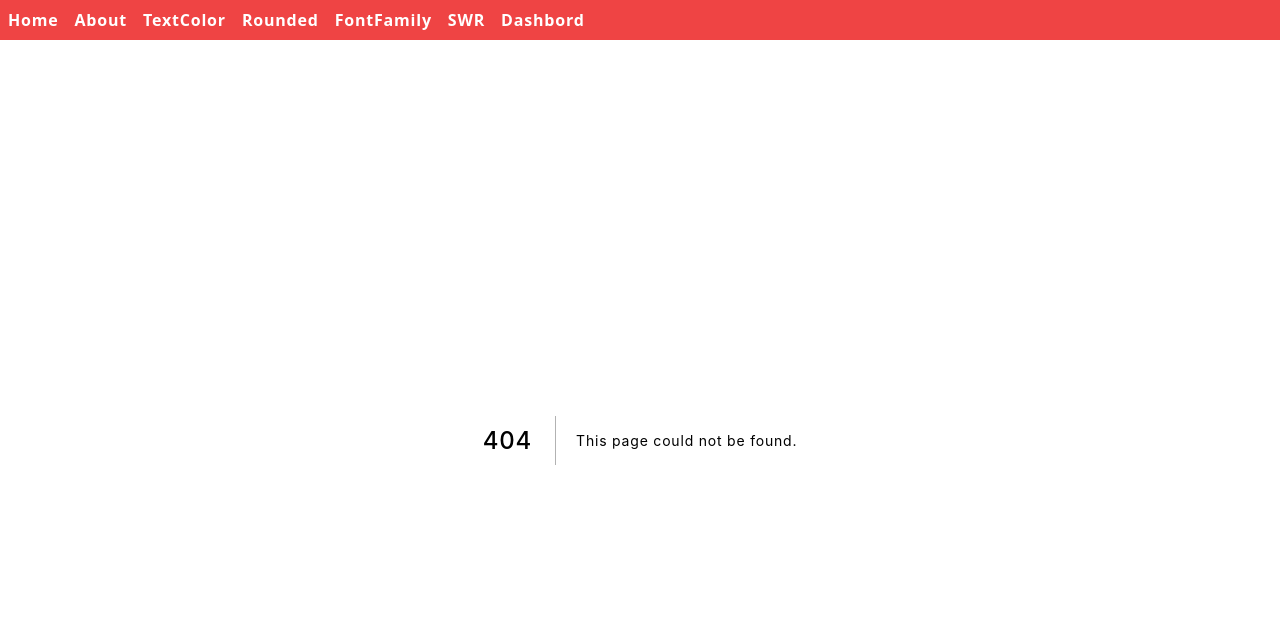
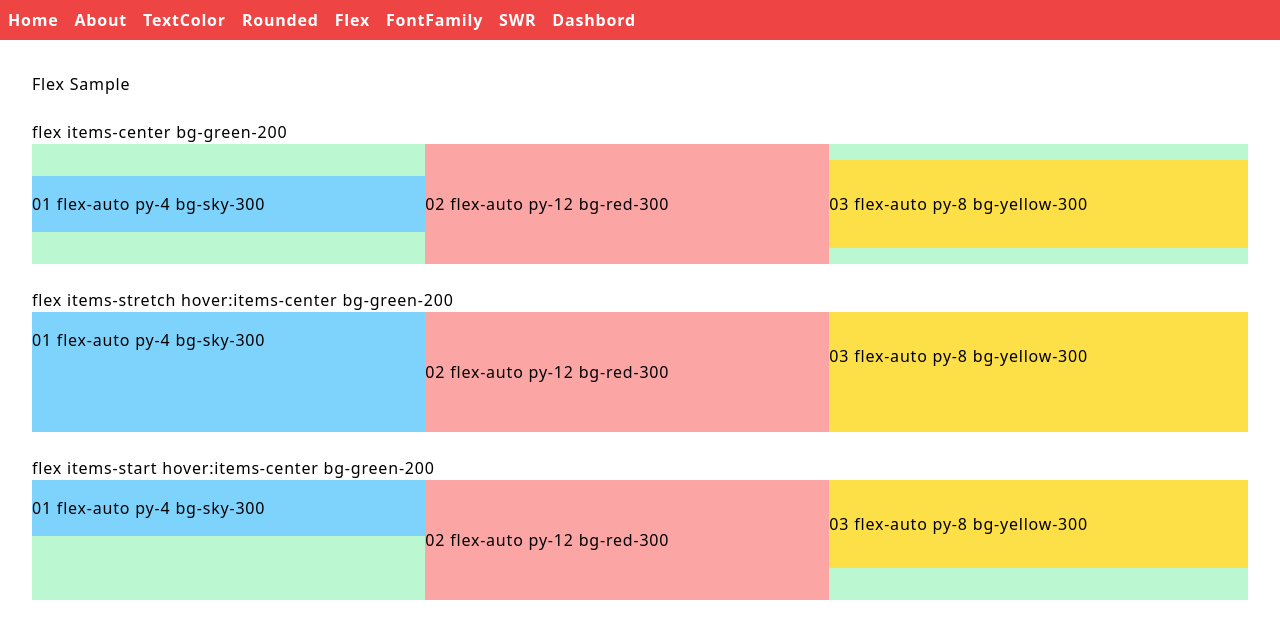
Before and after one commit to kanta13jp1/nextjs-type, a Next.js app: page /flex in a window 1280 px wide. Before the commit this address had no page. Shown: the top 638 px of the page. Built offline with nearby package versions, Linux system fonts and the light colour scheme.

Commit message:
items-center

```diff
--- /dev/null
+++ b/src/pages/flex.tsx
@@ -0,0 +1,41 @@
+import Head from 'next/head';
+
+import type { NextPage } from 'next';
+
+const Flex: NextPage = () => {
+  return (
+    <div className="container mx-auto px-6 py-8">
+      <div className="flex min-h-screen flex-col items-top justify-top py-0 px-2">
+        <Head>
+          <title>Flex</title>
+        </Head>
+        <main>
+          <h1 className="decoration-sky-500">Flex Sample</h1>
+          <br />
+          flex items-center bg-green-200
+          <div className="flex items-center bg-green-200">
+            <div className="flex-auto py-4 bg-sky-300">01 flex-auto py-4 bg-sky-300</div>
+            <div className="flex-auto py-12 bg-red-300">02 flex-auto py-12 bg-red-300</div>
+            <div className="flex-auto py-8 bg-yellow-300">03 flex-auto py-8 bg-yellow-300</div>
+          </div>
+          <br />
+          flex items-stretch hover:items-center bg-green-200
+          <div className="flex items-stretch hover:items-center bg-green-200">
+            <div className="flex-auto py-4 bg-sky-300">01 flex-auto py-4 bg-sky-300</div>
+            <div className="flex-auto py-12 bg-red-300">02 flex-auto py-12 bg-red-300</div>
+            <div className="flex-auto py-8 bg-yellow-300">03 flex-auto py-8 bg-yellow-300</div>
+          </div>
+          <br />
+          flex items-start hover:items-center bg-green-200
+          <div className="flex items-start hover:items-center bg-green-200">
+            <div className="flex-auto py-4 bg-sky-300">01 flex-auto py-4 bg-sky-300</div>
+            <div className="flex-auto py-12 bg-red-300">02 flex-auto py-12 bg-red-300</div>
+            <div className="flex-auto py-8 bg-yellow-300">03 flex-auto py-8 bg-yellow-300</div>
+          </div>
+        </main>
+      </div>
+    </div>
+  );
+};
+
+export default Flex;
--- a/src/pages/layout.tsx
+++ b/src/pages/layout.tsx
@@ -16,6 +16,9 @@ const Layout = ({ children }: Props) => {
         </Link>
         <Link href="/rounded">
           <a>Rounded</a>
+        </Link>
+        <Link href="/flex">
+          <a>Flex</a>
         </Link>
         <Link href="/font-family">
           <a>FontFamily</a>
--- a/src/pages/rounded.tsx
+++ b/src/pages/rounded.tsx
@@ -22,22 +22,22 @@ const Reounded: NextPage = () => {
           </button>
           <br />
           <br />
-          <button className="rounded p-6 bg-sky-300 text-white">
+          <button className="rounded p-6 bg-sky-300 focus:ring-2 text-white">
             rounded p-6 bg-sky-300 text-white
           </button>
           <br />
           <br />
-          <button className="rounded-md p-6 bg-sky-400 text-white">
+          <button className="rounded-md p-6 bg-sky-400 ring-offset-2 ring-4 text-white">
             rounded-md p-6 bg-sky-400 text-white
           </button>
           <br />
           <br />
-          <button className="rounded-lg p-6 bg-sky-500 text-white">
+          <button className="rounded-lg p-6 bg-sky-500 ring-offset-2 ring text-white">
             rounded-lg p-6 bg-sky-500 text-white
           </button>
           <br />
           <br />
-          <button className="rounded-xl p-6 bg-sky-600 text-white">
+          <button className="rounded-xl p-6 bg-sky-600 ring-offset-2 ring-2 text-white">
             rounded-xl p-6 bg-sky-600 text-white
           </button>
           <br />
--- a/src/pages/text-color.tsx
+++ b/src/pages/text-color.tsx
@@ -5,18 +5,20 @@ import type { NextPage } from 'next';
 const TextColor: NextPage = () => {
   return (
     <div className="container mx-auto px-6 py-8">
-      <div className="flex min-h-screen flex-col items-top justify-top py-0 px-2">
+      <div className="flex min-h-screen flex-col justify-top py-0 px-2">
         <Head>
           <title>TextColor</title>
         </Head>
         <main>
           <h1 className="decoration-sky-500">TextColor Sample</h1>
           <br />
+          <div className="flex">
+            <div className="flex-1">
               <h1 className="text-red-50 text-xl">text-red-50 text-xl</h1>
               <br />
-          <h1 className="text-red-100 text-xl">text-red-100 text-xl</h1>
+              <h1 className="flex-1 text-red-100 text-xl">text-red-100 text-xl</h1>
               <br />
-          <h1 className="text-red-200 text-xl">text-red-200 text-xl</h1>
+              <h1 className="flex-1 text-red-200 text-xl">text-red-200 text-xl</h1>
               <br />
               <h1 className="text-red-300 text-xl">text-red-300 text-xl</h1>
               <br />
@@ -32,6 +34,8 @@ const TextColor: NextPage = () => {
               <br />
               <h1 className="text-red-900 text-xl">text-red-900 text-xl</h1>
               <br />
+            </div>
+            <div className="flex-1">
               <h1 className="text-orange-50 text-xs">text-orange-50 text-xs</h1>
               <br />
               <h1 className="text-orange-100 text-xs">text-orange-100 text-xs</h1>
@@ -52,6 +56,8 @@ const TextColor: NextPage = () => {
               <br />
               <h1 className="text-orange-900 text-xs">text-orange-900 text-xs</h1>
               <br />
+            </div>
+          </div>
         </main>
       </div>
     </div>
```
Lines whose indentation alone changed are shown as unchanged.
